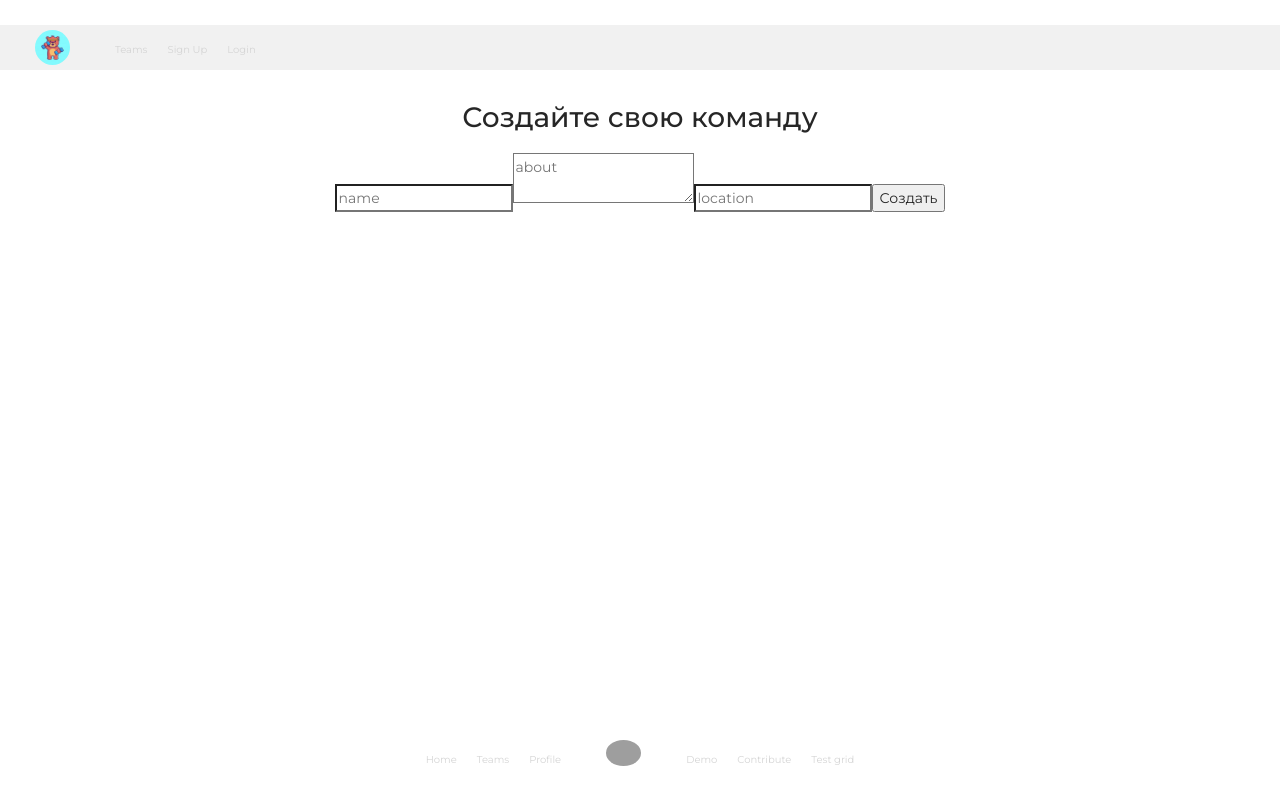
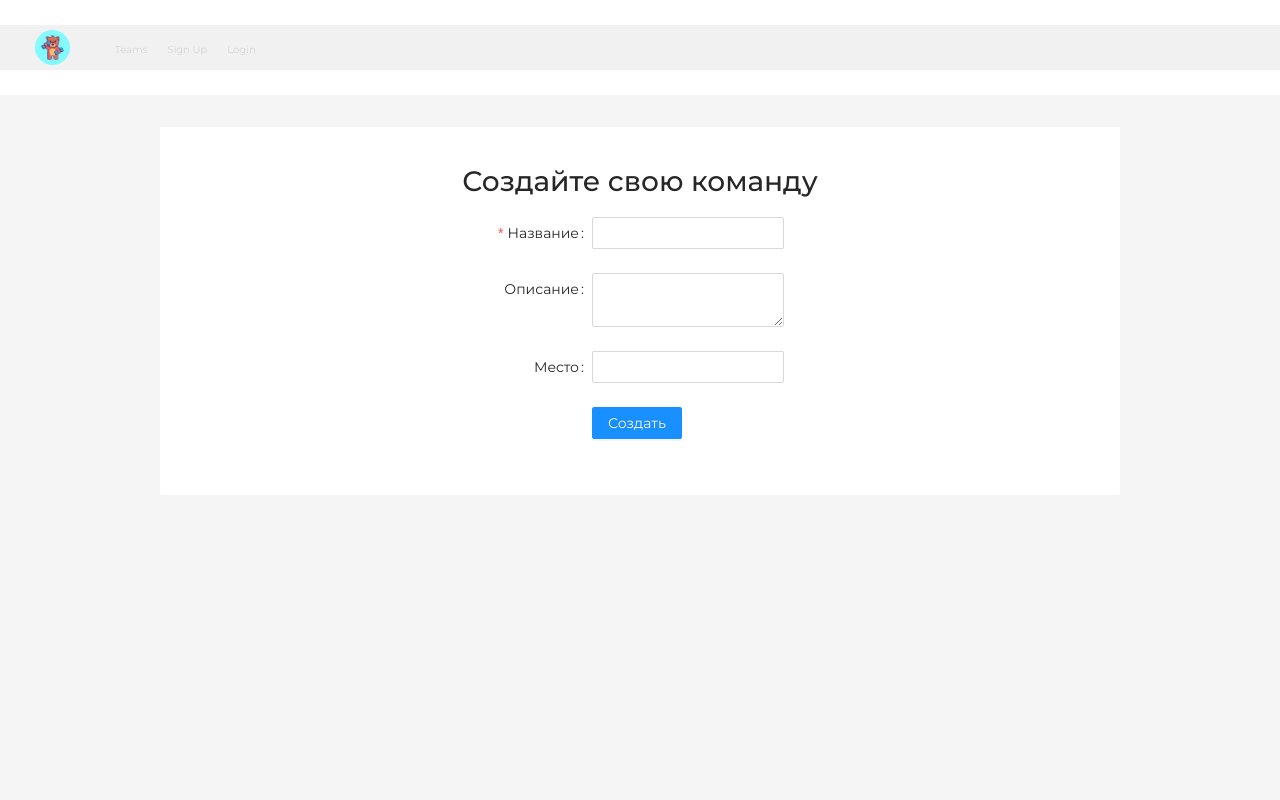
Before and after one commit to SIBIRSKAYA-KORONA/sport4all-frontend, a React app: page /teams/create in a window 1280 px wide. Shown: the top 800 px of the page. Built offline with nearby package versions, Linux system fonts and the light colour scheme; grey boxes are pictures that could not be loaded.

Commit message:
Refactor teams

```diff
--- a/src/pages/Teams/Create/logic.jsx
+++ b/src/pages/Teams/Create/logic.jsx
@@ -9,55 +9,18 @@ import TeamModel from 'Models/TeamModel';
 class TeamCreatePage extends React.Component {
     constructor(props) {
         super(props);
-        this.state = {
-            name: '',
-            about: '',
-            location: '',
-        };
 
         this.handleSubmit = this.handleSubmit.bind(this);
-        this.handleInputChange = this.handleInputChange.bind(this);
     }
 
-    handleSubmit(e) {
-        e.preventDefault();
-        if (!this.state.name || !this.state.about) return;
-        const team = {
-            name: this.state.name,
-            about: this.state.about,
-            location: this.state.location
-        };
-        TeamModel.instance.createTeam(team)
+    handleSubmit(values) {
+        if (!values.name) return;
+        TeamModel.instance.createTeam(values)
             .then(response => { console.log(response); })
             .catch(error => { console.error(error); })
-            .finally(() => {
-                this.setState({
-                    name: '',
-                    about: '',
-                    location: '',
-                })
-            })
     }
 
-    handleInputChange(event) {
-        const {name, value} = event.target;
-        this.setState(prevState => ({
-            ...prevState,
-            [name]: value
-        }));
-    }
-
-    render() {
-        return (
-            <TeamCreatePageRender
-                onChange={this.handleInputChange}
-                onSubmit={this.handleSubmit}
-                name={this.state.name}
-                about={this.state.about}
-                location={this.state.location}
-            />
-        )
-    }
+    render = () => (<TeamCreatePageRender onSubmit={this.handleSubmit}/>);
 }
 
 TeamCreatePage.propTypes = {
--- a/src/pages/Teams/Create/render.jsx
+++ b/src/pages/Teams/Create/render.jsx
@@ -1,54 +1,44 @@
 import * as React from 'react';
 import propTypes from 'prop-types';
 import './style.scss';
+import { Form, Input, Button } from 'antd';
 
 import Footer from 'Components/Footer/render';
 import Header from 'Components/Header/render';
+import BasePage from 'Components/BasePage/render';
 
 function TeamCreatePageRender(props) {
-    return (
-        <div className='page'>
-            <Header/>
+    const layout = {
+        labelCol: { span: 8 },
+        wrapperCol: { span: 16 },
+    };
+    return (<>
+        <Header/>
+        <BasePage>
             <div className='create-team'>
                 <h1>Создайте свою команду</h1>
-                <form onSubmit={props.onSubmit}>
-                    <input
-                        name='name'
-                        type='text'
-                        placeholder='name'
-                        value={props.name}
-                        onChange={props.onChange}
-                    />
-                    <textarea
-                        name='about'
-                        placeholder='about'
-                        value={props.about}
-                        onChange={props.onChange}
-                    />
-                    <input
-                        name='location'
-                        type='text'
-                        placeholder='location'
-                        value={props.location}
-                        onChange={props.onChange}
-                    />
-                    {/*<select name='sport' value={props.sport} onChange={props.onChange}>*/}
-                    {/*    {Data.Sports.map(sport => <option key={sport} value={sport}>{sport}</option>)}*/}
-                    {/*</select>*/}
-                    <input type='submit' value='Создать'/>
-                </form>
+                <Form {...layout} onFinish={props.onSubmit}>
+                    <Form.Item name='name' label='Название' rules={[{ required: true, }]}>
+                        <Input/>
+                    </Form.Item>
+                    <Form.Item name='about' label='Описание'>
+                        <Input.TextArea/>
+                    </Form.Item>
+                    <Form.Item name='location' label='Место'>
+                        <Input/>
+                    </Form.Item>
+                    <Form.Item wrapperCol={{ ...layout.wrapperCol, offset: 8 }}>
+                        <Button type="primary" htmlType="submit">Создать</Button>
+                    </Form.Item>
+                </Form>
             </div>
-            <Footer />
-        </div>
-    );
+        </BasePage>
+        <Footer />
+    </>);
 }
 
 TeamCreatePageRender.propTypes = {
-    name: propTypes.string.isRequired,
-    about: propTypes.string.isRequired,
-    location: propTypes.string.isRequired,
     onSubmit: propTypes.func.isRequired,
-    onChange: propTypes.func.isRequired,
 };
 
 export default TeamCreatePageRender;
```
